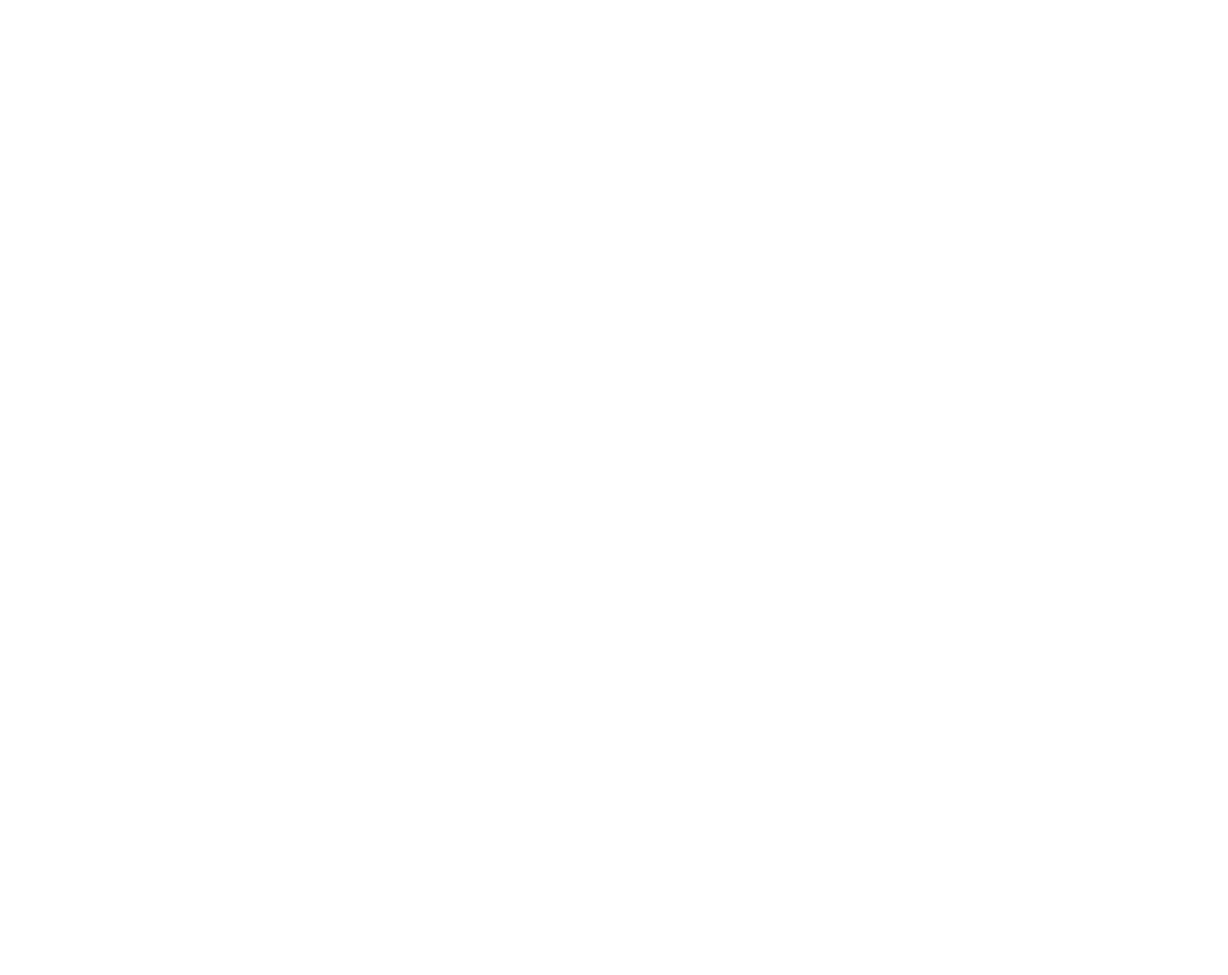
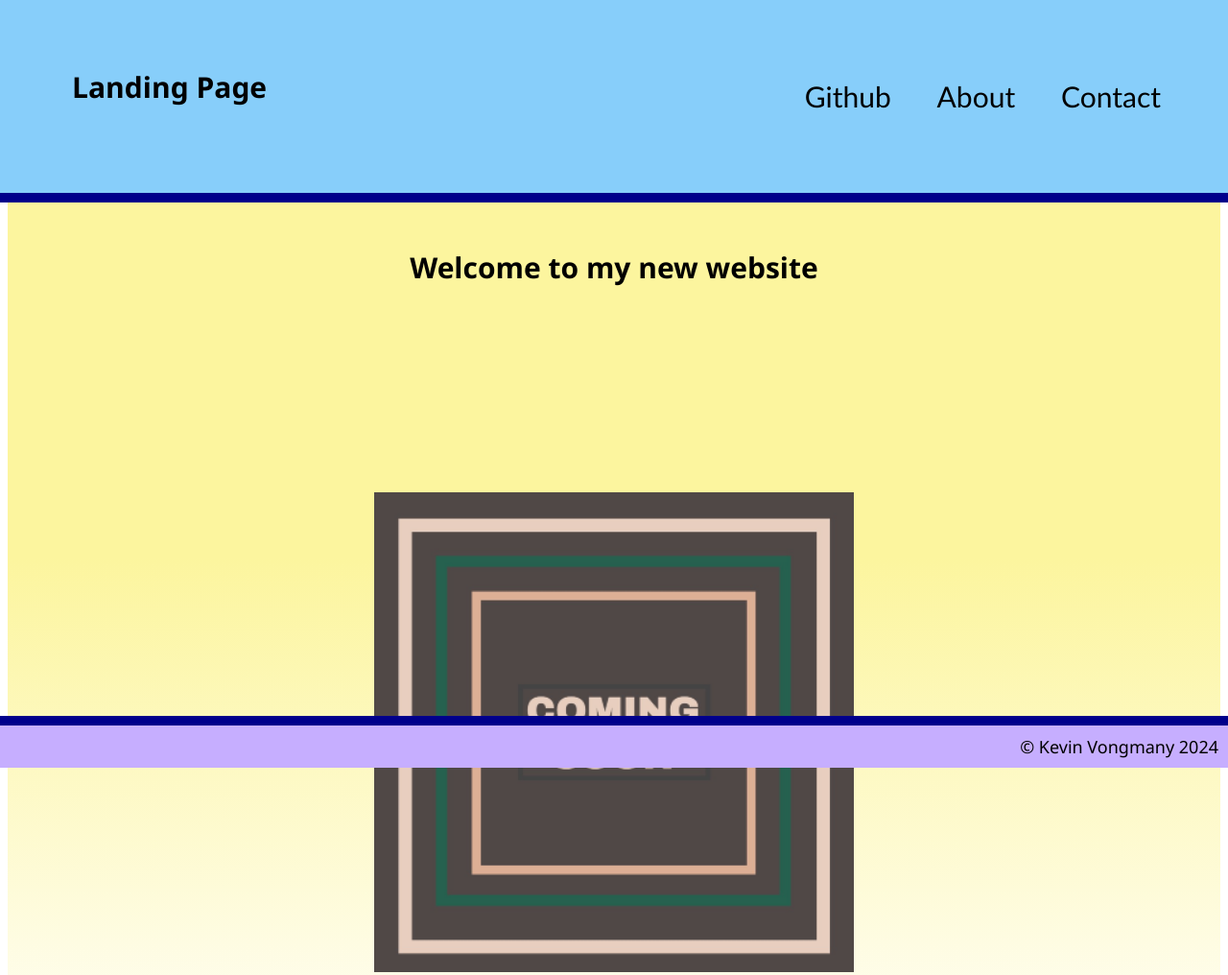
Before and after one commit to kevinvongmany/html-landing-page, a plain HTML site: page index.html in a window 1280 px wide. Shown: the top 1016 px of the page at 96% size. Before the commit the page ends 800 px from the top, so only its background shows below. Drawn offline with Linux system fonts and the light colour scheme.

Commit message:
Initial commit

```diff
--- /dev/null
+++ b/css/style.css
@@ -0,0 +1,90 @@
+*{
+    padding: 0;
+    font-size: 30px;
+    font-family: 'Segoe UI', Tahoma, Geneva, Verdana, sans-serif;
+}
+
+header {
+    position: fixed;
+    left: 0;
+    top: 0;
+    width: 100%;
+    background-color: lightskyblue;
+
+}
+
+header div{
+    display: block;
+    padding: 50px;
+    border-bottom: 10px solid darkblue;
+}
+
+h1{
+    position: absolute;
+    left: 75px;
+    display: inline;
+    align-items: left;
+}
+
+header div li{
+    display: inline;
+    padding: 0px 20px;
+}
+
+body {
+    padding: 0;
+}
+li{
+    list-style-type: none;
+}
+
+img{
+    width: 500px;
+    margin: 15% 15% 0% 15%;
+}
+
+footer{
+    display: block;
+    position: fixed;
+    width: 100%;
+    bottom: 0;
+    right: 0;
+    background-color: #c6aeff;
+    border-top: 10px darkblue solid;
+}
+footer div{
+    padding: 10px;
+    text-align: right;
+    font-size: 18px;
+}
+
+.right-align{
+    position: relative;
+    right:0;
+    text-align: right;
+    align-items: right;
+}
+.center-items{
+    display: flex;
+    flex-direction: column;
+    align-items: center;
+    width: 100%;
+}
+.yellow-bg-gradient-down{
+    background: linear-gradient(#fcf59e, #fcf59e, #ffffff) ;
+}
+
+
+.hyperlink-black a{
+    font-family: 'Trebuchet MS', 'Lucida Sans Unicode', 'Lucida Grande', 'Lucida Sans', Arial, sans-serif;
+    text-decoration: none;
+    color: black
+}
+#top-pad{
+    margin-top: 200px;
+    padding-top: 50px;
+}
+
+.text-center{
+    text-align: center;
+}
--- a/index.html
+++ b/index.html
@@ -4,13 +4,54 @@
   <meta charset="UTF-8">
   <meta name="viewport" content="width=device-width, initial-scale=1.0">
   <title>Landing Page</title>
+  <link rel="stylesheet" href="css/style.css">
 </head>
 <body>
   <header>
-
+    <div>
+      <h1>Landing Page</h1>
+      <ul class="right-align hyperlink-black">
+        <li><a href="https://github.com/kevinvongmany" target="_blank">Github</a></li>
+        <li><a href="#">About</a></li>
+        <li><a href="#contact">Contact</a></li>
+      </ul>
+    </div>
   </header>
+  <section class="yellow-bg-gradient-down">
+    <div class="center-items">
+      <h2 id="top-pad">Welcome to my new website</h2>
+      <img src="img/image-1.png" alt="Coming soon..."/>
+      <p class="text-center">This page is under reconstruction.<br/>Come back soon!</p>
+    </div>
+  </section>
+  <section id="contact" >
+    <div class="center-items">
+      <h2>Contact Form</h2>
+      <form>
+        <ul class="center-items">
+          <li class="center-items">
+            <p>Name:</p>
+            <input type="text" id="name">
+          </li>
+          <li class="center-items">
+            <p>Email:</p>
+            <input type="text" id="email">
+          </li>
+          <li class="center-items">
+            <p>Message:</p>
+            <input type="text" id="message">
+          </li>
+          <br>
+          <li>
+            <button type="submit">Submit</button>
+          </li>
+          <br>
+        </ul>
+      </form>
+    </div>
+  </section>
   <footer>
-
+    <div> © Kevin Vongmany 2024</div>
   </footer>
 </body>
 </html>
```
Also changed, not shown: img/image-1.png (added).
